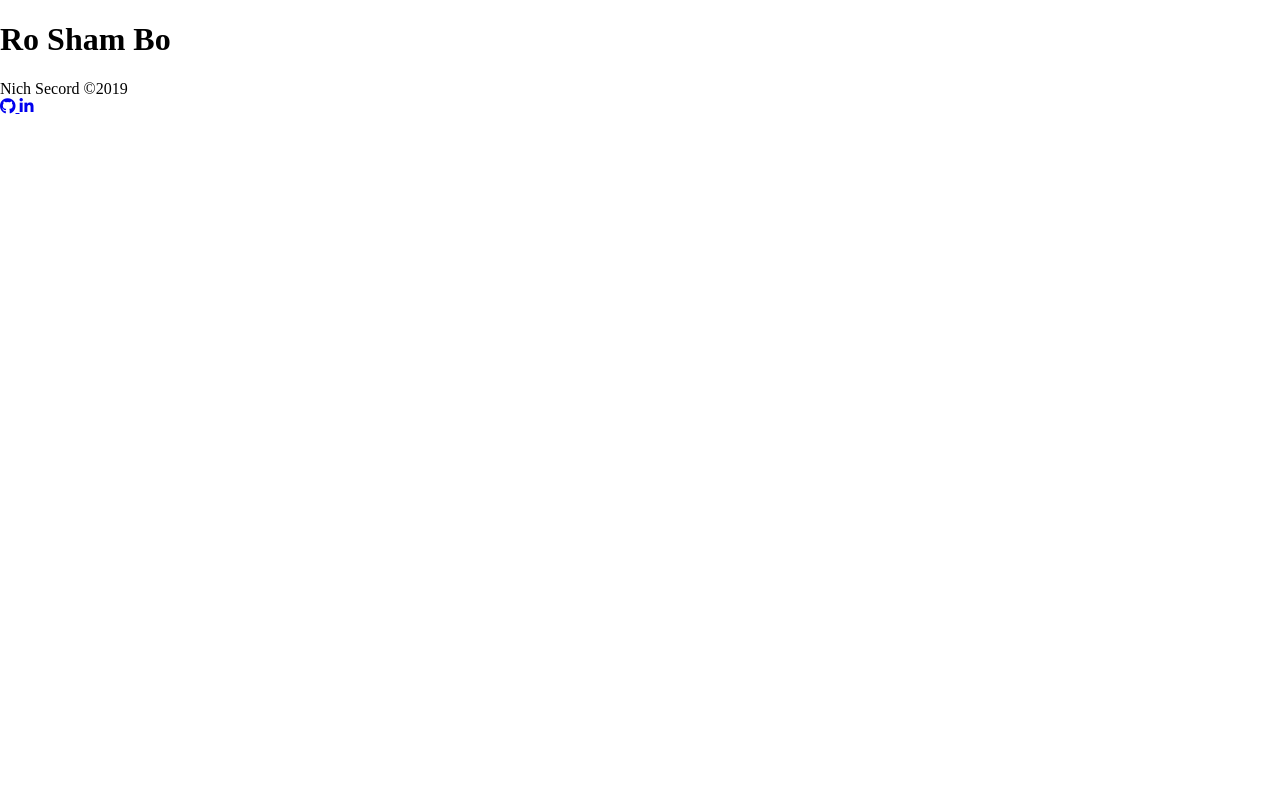
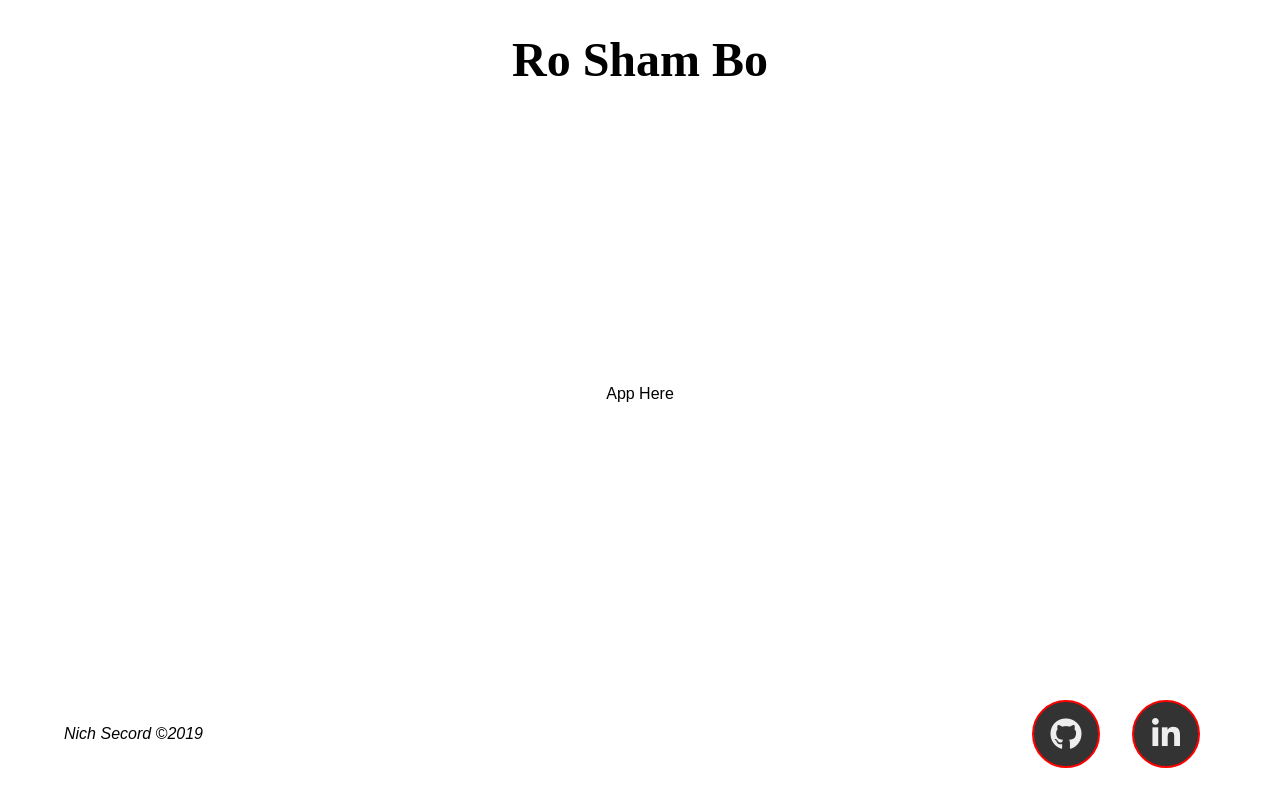
Before and after one commit to mmcxii/rps-multiplayer, a plain HTML site: page index.html in a window 1280 px wide. Drawn offline with nearby package versions, Linux system fonts and the light colour scheme.

Commit message:
variable structure in place

```diff
--- a/assets/css/sass/abstracts/_functions.scss
+++ b/assets/css/sass/abstracts/_functions.scss
@@ -0,0 +1,3 @@
+@function bp($size) {
+    @return map-get($breakpoints, $size);
+}
--- a/assets/css/sass/abstracts/_mixins.scss
+++ b/assets/css/sass/abstracts/_mixins.scss
@@ -0,0 +1,27 @@
+// Selects a breakpoint from breakpoints map
+@mixin mq($breakpoint) {
+    @media only screen and (min-width: $breakpoint) {
+        @content;
+    }
+}
+
+// Produces css custom properties with fallbacks
+@mixin var($props, $val) {
+    @each $key in $props {
+        #{$key}: map-get($root, $val);
+        #{$key}: var(--#{$val});
+    }
+}
+
+// Produces css custom properties with fallbacks, can also include css
+// CSS inserted before var
+@mixin varPlusBef($prop, $css, $val) {
+    #{$prop}: #{$css} map-get($root, $val);
+    #{$prop}: #{$css} var(--#{$val});
+}
+
+// CSS inserted after var
+@mixin varPlusAft($prop, $val, $css) {
+    #{$prop}: map-get($root, $val) #{$css};
+    #{$prop}: var(--#{$val}) #{$css};
+}
--- a/assets/css/sass/abstracts/_variables.scss
+++ b/assets/css/sass/abstracts/_variables.scss
@@ -0,0 +1,37 @@
+$root: (
+    clr-light: #eee,
+    clr-dark: #333,
+    clr-dark-2: #222,
+    clr-accent: red,
+    ff-h: serif,
+    ff-b: sans-serif,
+    fs-b: 1rem,
+    fs-h1: 2.5rem,
+    fs-h2: 1.5rem,
+    icon-size: 3rem,
+    icon-pic-size: 1.5rem,
+    spacing: 1rem,
+    spacing-2: 2rem,
+);
+
+$breakpoints: (
+    sm: 576px,
+    md: 768px,
+    lg: 992px,
+    xl: 1200px,
+);
+
+:root {
+    @each $key, $val in $root {
+        --#{$key}: #{$val};
+    }
+
+    @include mq(bp(md)) {
+        --icon-size: 4rem;
+        --icon-pic-size: 2rem;
+    }
+
+    @include mq(bp(lg)) {
+        --fs-h1: 3rem;
+    }
+}
--- a/assets/css/sass/base/_reset.scss
+++ b/assets/css/sass/base/_reset.scss
@@ -0,0 +1,7 @@
+// Sets basis for flexible layout
+html,
+body {
+    height: 100vh;
+    display: flex;
+    flex-direction: column;
+}
--- a/assets/css/sass/base/_typography.scss
+++ b/assets/css/sass/base/_typography.scss
@@ -0,0 +1,9 @@
+body {
+    @include var(font-size, fs-b);
+    @include var(font-family, ff-b);
+}
+
+h1 {
+    @include var(font-size, fs-h1);
+    @include var(font-family, ff-h);
+}
--- /dev/null
+++ b/assets/css/sass/components/_byline.scss
@@ -0,0 +1,7 @@
+.byline {
+    display: flex;
+    flex-direction: column;
+    justify-content: center;
+
+    font-style: italic;
+}
--- /dev/null
+++ b/assets/css/sass/components/_social.scss
@@ -0,0 +1,25 @@
+.social {
+    display: flex;
+
+    &__link {
+        text-decoration: none;
+        text-align: center;
+        @include varPlusBef(margin, 0, spacing);
+    }
+
+    &__icon {
+        @include var(font-size, icon-pic-size);
+        @include var((width, height, line-height), icon-size);
+        @include var(background-color, clr-dark);
+        @include var(color, clr-light);
+        border-radius: 50%;
+        @include varPlusBef(border, 2px solid, clr-accent);
+        transition: ease-in-out 200ms;
+
+        &:hover,
+        &:active {
+            @include var(background-color, clr-dark-2);
+            transition: ease-in-out 200ms;
+        }
+    }
+}
--- a/assets/css/sass/layout/_app.scss
+++ b/assets/css/sass/layout/_app.scss
@@ -0,0 +1,6 @@
+#app {
+    display: flex;
+    width: 100%;
+
+    justify-content: center;
+}
--- a/assets/css/sass/layout/_footer.scss
+++ b/assets/css/sass/layout/_footer.scss
@@ -0,0 +1,10 @@
+footer {
+    // Sticky footer
+    margin-top: auto;
+
+    @include varPlusAft(padding, spacing-2, 0);
+
+    .container {
+        justify-content: space-between;
+    }
+}
--- a/assets/css/sass/layout/_header.scss
+++ b/assets/css/sass/layout/_header.scss
@@ -0,0 +1,8 @@
+header {
+    // Centers app in window
+    margin-bottom: auto;
+
+    .container {
+        justify-content: center;
+    }
+}
--- /dev/null
+++ b/assets/css/sass/layout/_utility.scss
@@ -0,0 +1,5 @@
+.container {
+    display: flex;
+    width: 90%;
+    margin: 0 auto;
+}
--- a/assets/css/sass/main.scss
+++ b/assets/css/sass/main.scss
@@ -1,15 +1,18 @@
-// abstracts
+/* abstracts */
+@import 'abstracts/mixins';
+@import 'abstracts/functions';
 @import 'abstracts/variables';
-@import 'abstracts/functions';
-@import 'abstracts/mixins';
 
 /* base */
 @import 'base/reset';
 @import 'base/typography';
 
 /* layout */
+@import 'layout/utility';
 @import 'layout/header';
 @import 'layout/app';
 @import 'layout/footer';
 
 /* components */
+@import 'components/social';
+@import 'components/byline';
--- a/index.html
+++ b/index.html
@@ -19,20 +19,26 @@
     </head>
     <body>
         <header>
+            <div class="container">
                 <h1 id="title">Ro Sham Bo</h1>
+            </div>
         </header>
         <main>
-            <div id="app"></div>
+            <div class="container">
+                <div id="app">App Here</div>
+            </div>
         </main>
         <footer>
+            <div class="container">
                 <div class="byline">Nich Secord &copy;2019</div>
                 <div class="social">
                     <a href="https://www.github.com/mmcxii" class="social__link">
-                    <i class="social-icon fab fa-github"></i>
+                        <i class="social__icon fab fa-github"></i>
                     </a>
                     <a href="https://www.linkedin.com/in/mmcxii" class="social__link">
-                    <i class="social-icon fab fa-linkedin-in"></i>
+                        <i class="social__icon fab fa-linkedin-in"></i>
                     </a>
+                </div>
             </div>
         </footer>
         <script src="assets/js/app.js"></script>
```
Also changed, not shown: assets/css/main.css, 1 other file. Lines whose indentation alone changed are shown as unchanged.
